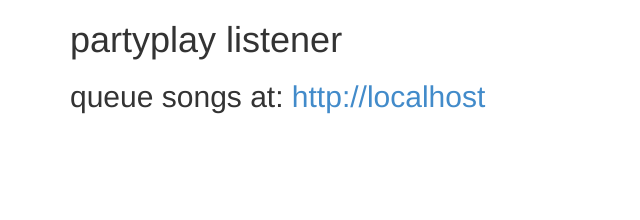
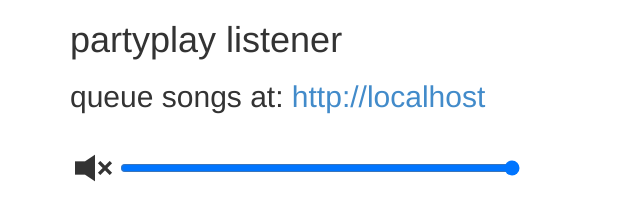
Before and after one commit to FruitieX/nodeplayer, a website: page public/listener.html in a window 1280 px wide. Shown: the whole page, without its empty margins (0-640 px from the left). Drawn offline with Linux system fonts and the light colour scheme; no server answers.

Commit message:
Added mute and volume control to listener

```diff
--- a/public/listener.html
+++ b/public/listener.html
@@ -27,6 +27,8 @@
                     <!-- List group -->
                     <ul class="list-group" id="queue">
                     </ul>
+                    <div class="glyphicon glyphicon-volume-off" id="mute"></div>
+                    <input id="volume" type="range" min="0" max="1" step="0.01" value="1" />
                 </div>
             </div>
         </div>
--- a/public/listener.js
+++ b/public/listener.js
@@ -61,4 +61,12 @@ $(document).ready(function() {
 
     $.template( "nowPlayingTemplate", nowPlayingMarkup );
     $("#domain").html('queue songs at: <a>http://' + location.host + '</a>');
+
+    $("#volume").change(function(event) {
+        $("#audio")[0].volume = $("#volume").val();
+    });
+    $("#mute").click(function(event) {
+        $("#audio")[0].volume = 0;
+        $("#volume").val(0);
+    });
 });
--- a/public/styles.css
+++ b/public/styles.css
@@ -68,3 +68,17 @@
     background-color:#eee;
     z-index: -1;
 }
+
+#mute {
+    font-size:40px;
+    padding:5px;
+    float:left;
+    cursor:pointer;
+}
+#mute:hover {
+    color: #777;
+}
+#volume{
+    width:400px;
+    height:50px;
+}
```
